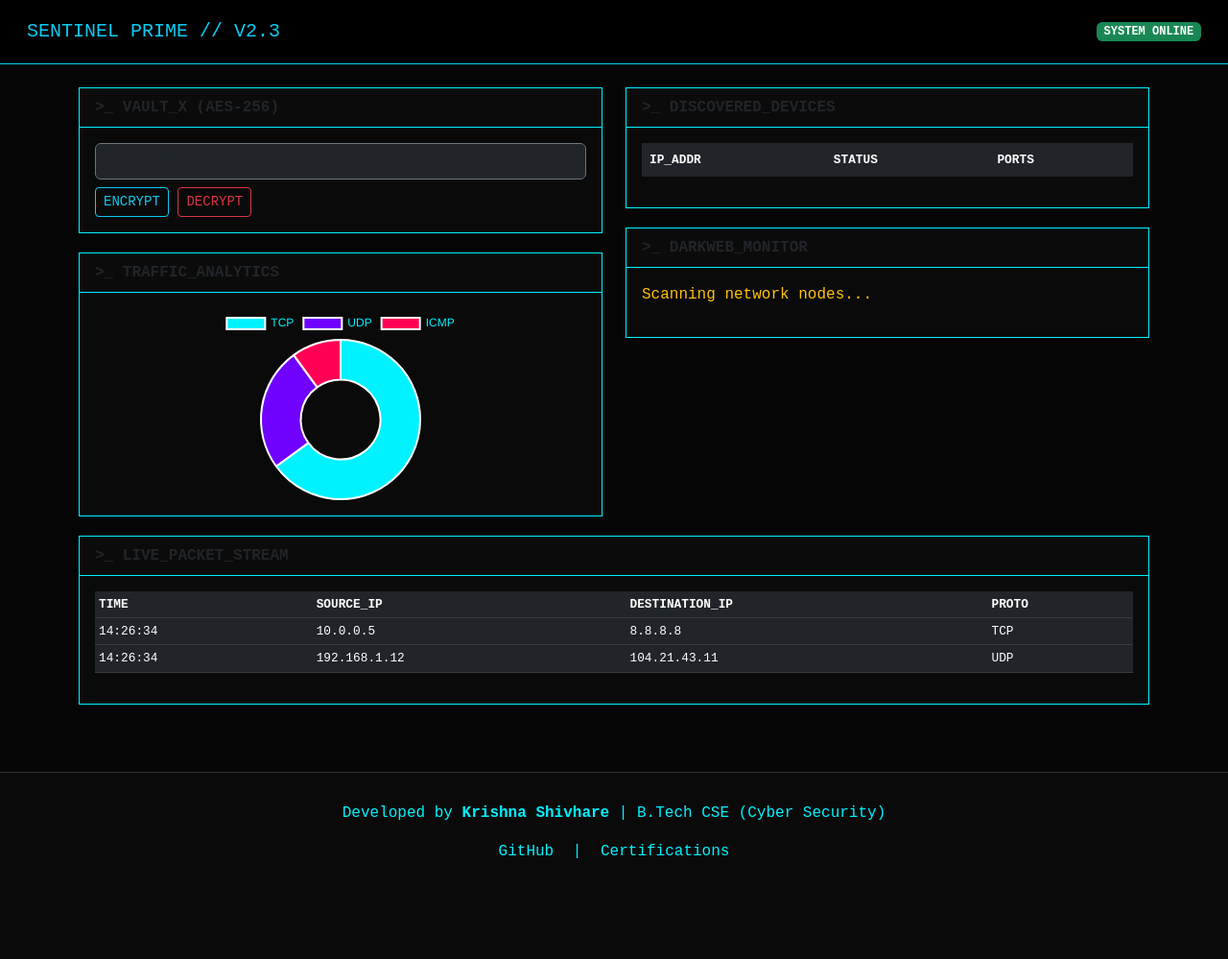
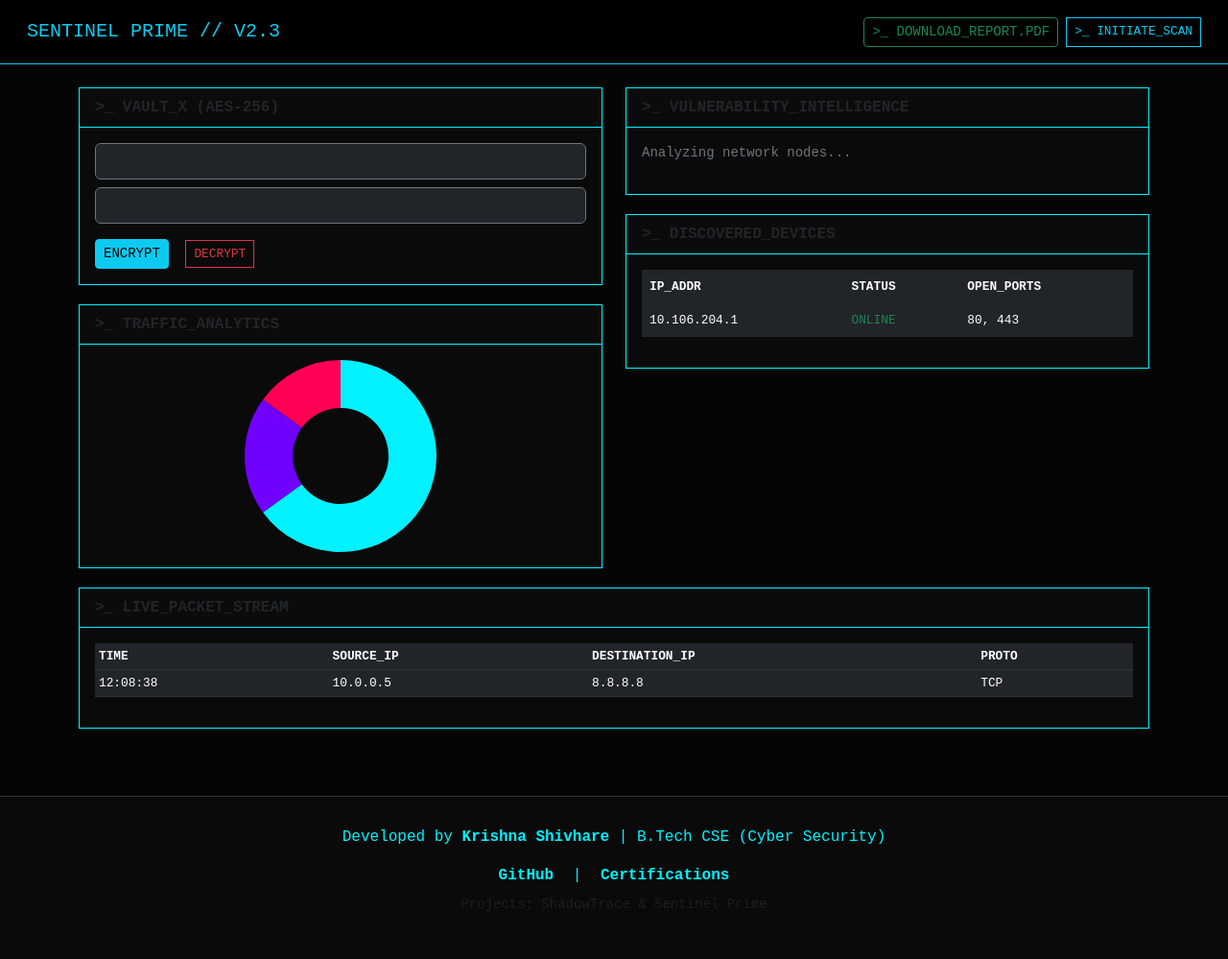
Before and after one commit to krishnashivhare654-beep/Sentinel-Prime, a Flask app: page / in a window 1280 px wide. Shown: the whole page at 96% size. Before the commit the page ends 894 px from the top, so only its background shows below. Run offline with Flask 3, Linux system fonts and the light colour scheme; lists and menus that the app fills with data are empty.

Commit message:
Sentinel Prime V2.3: Restored original UI with professional footer

```diff
--- a/web/templates/index.html
+++ b/web/templates/index.html
@@ -9,69 +9,79 @@
         body { background-color: #050505; color: #00f2ff; font-family: 'Courier New', monospace; }
         .card { background-color: #0a0a0a; border: 1px solid #00f2ff; border-radius: 0; margin-bottom: 20px; }
         .card-header { border-bottom: 1px solid #00f2ff; font-weight: bold; }
-        footer { border-top: 1px solid #333; margin-top: 50px; padding: 30px; background: #0a0a0a; }
-        footer a { color: #00f2ff; text-decoration: none; margin: 0 10px; }
-        .table { color: #00f2ff; font-size: 0.8rem; }
+        .btn-outline-info, .btn-outline-danger { border-radius: 0; font-size: 0.8rem; }
+        .badge-system { position: absolute; top: 10px; right: 10px; }
+        footer { border-top: 1px solid #333; margin-top: 50px; padding: 30px; background: #0a0a0a; color: #00f2ff; }
+        footer a { color: #00f2ff; text-decoration: none; margin: 0 10px; font-weight: bold; }
+        .table { color: #00f2ff; font-size: 0.8rem; border-color: #333; }
     </style>
 </head>
 <body>
 
-<nav class="navbar navbar-dark bg-black border-bottom border-info p-3">
+<nav class="navbar navbar-dark bg-black border-bottom border-info p-3 mb-4">
     <div class="container-fluid">
         <span class="navbar-brand mb-0 h1 text-info">SENTINEL PRIME // V2.3</span>
-        <span class="badge bg-success">SYSTEM ONLINE</span>
+        <div class="d-flex">
+            <button class="btn btn-outline-success btn-sm me-2">>_ DOWNLOAD_REPORT.PDF</button>
+            <button class="btn btn-outline-info btn-sm">>_ INITIATE_SCAN</button>
+        </div>
     </div>
 </nav>
 
-<div class="container mt-4">
+<div class="container">
     <div class="row">
-        <!-- VAULT_X & DARKWEB -->
+        <!-- LEFT COLUMN: VAULT_X & ANALYTICS -->
         <div class="col-md-6">
             <div class="card">
                 <div class="card-header">>_ VAULT_X (AES-256)</div>
                 <div class="card-body">
-                    <input type="text" class="form-control bg-dark text-info border-secondary mb-2" placeholder="FILE_PATH">
-                    <button class="btn btn-outline-info btn-sm">ENCRYPT</button>
+                    <input type="text" class="form-control bg-dark text-info border-secondary mb-2" placeholder="FULL_FILE_PATH (e.g. C:/data/secret.txt)">
+                    <input type="password" class="form-control bg-dark text-info border-secondary mb-3" placeholder="SECRET_ENCRYPTION_KEY">
+                    <button class="btn btn-info btn-sm me-2">ENCRYPT</button>
                     <button class="btn btn-outline-danger btn-sm">DECRYPT</button>
                 </div>
             </div>
             <div class="card">
                 <div class="card-header">>_ TRAFFIC_ANALYTICS</div>
-                <div class="card-body">
-                    <canvas id="trafficChart" style="max-height: 200px;"></canvas>
+                <div class="card-body d-flex justify-content-center">
+                    <canvas id="trafficChart" style="max-height: 200px; max-width: 200px;"></canvas>
                 </div>
             </div>
         </div>
 
-        <!-- DISCOVERED DEVICES -->
+        <!-- RIGHT COLUMN: VULNERABILITY & DEVICES -->
         <div class="col-md-6">
+            <div class="card">
+                <div class="card-header">>_ VULNERABILITY_INTELLIGENCE</div>
+                <div class="card-body">
+                    <p class="text-secondary small">Analyzing network nodes...</p>
+                </div>
+            </div>
             <div class="card">
                 <div class="card-header">>_ DISCOVERED_DEVICES</div>
                 <div class="card-body">
                     <table class="table table-dark table-borderless">
-                        <thead><tr><th>IP_ADDR</th><th>STATUS</th><th>PORTS</th></tr></thead>
-                        <tbody id="device-list"></tbody>
+                        <thead><tr class="text-secondary"><th>IP_ADDR</th><th>STATUS</th><th>OPEN_PORTS</th></tr></thead>
+                        <tbody id="device-list">
+                            <tr><td>10.106.204.1</td><td class="text-success">ONLINE</td><td>80, 443</td></tr>
+                        </tbody>
                     </table>
-                </div>
-            </div>
-            <div class="card">
-                <div class="card-header">>_ DARKWEB_MONITOR</div>
-                <div class="card-body" id="darkweb-logs">
-                    <p class="text-warning">Scanning network nodes...</p>
                 </div>
             </div>
         </div>
     </div>
 
-    <!-- LIVE PACKET STREAM -->
+    <!-- BOTTOM ROW: LIVE PACKET STREAM -->
     <div class="row">
         <div class="col-md-12">
             <div class="card">
                 <div class="card-header">>_ LIVE_PACKET_STREAM</div>
                 <div class="card-body">
                     <table class="table table-dark table-hover table-sm">
-                        <thead><tr><th>TIME</th><th>SOURCE_IP</th><th>DESTINATION_IP</th><th>PROTO</th></tr></thead>
-                        <tbody id="packet-stream"></tbody>
+                        <thead><tr class="text-secondary"><th>TIME</th><th>SOURCE_IP</th><th>DESTINATION_IP</th><th>PROTO</th></tr></thead>
+                        <tbody id="packet-stream">
+                            <tr><td>12:08:38</td><td>10.0.0.5</td><td>8.8.8.8</td><td>TCP</td></tr>
+                        </tbody>
                     </table>
                 </div>
             </div>
@@ -85,32 +95,23 @@
         <a href="https://github.com/krishnashivhare654-beep" target="_blank">GitHub</a> |
         <a href="https://www.coursera.org/account/accomplishments" target="_blank">Certifications</a>
     </div>
+    <p class="small text-muted mt-2">Projects: ShadowTrace & Sentinel Prime</p>
 </footer>
 
 <script>
-    // Logic to fetch and update data
-    function updateData() {
-        fetch('/api/traffic').then(res => res.json()).then(data => {
-            const tbody = document.getElementById('packet-stream');
-            tbody.innerHTML = data.map(p => `<tr><td>${p.time}</td><td>${p.src_ip}</td><td>${p.dst_ip}</td><td>${p.protocol}</td></tr>`).join('');
-        });
-
-        fetch('/api/devices').then(res => res.json()).then(data => {
-            const dbody = document.getElementById('device-list');
-            dbody.innerHTML = data.map(d => `<tr><td>${d.ip}</td><td class="text-success">${d.status}</td><td>${d.ports}</td></tr>`).join('');
-        });
-    }
-
-    // Chart.js Setup
     const ctx = document.getElementById('trafficChart').getContext('2d');
     new Chart(ctx, {
         type: 'doughnut',
-        data: { labels: ['TCP', 'UDP', 'ICMP'], datasets: [{ data: [65, 25, 10], backgroundColor: ['#00f2ff', '#7000ff', '#ff0055'] }] },
-        options: { plugins: { legend: { labels: { color: '#00f2ff' } } } }
+        data: {
+            labels: ['TCP', 'UDP', 'ICMP'],
+            datasets: [{
+                data: [65, 20, 15],
+                backgroundColor: ['#00f2ff', '#7000ff', '#ff0055'],
+                borderWidth: 0
+            }]
+        },
+        options: { plugins: { legend: { display: false } } }
     });
-
-    setInterval(updateData, 5000);
-    updateData();
 </script>
 </body>
 </html>
```
